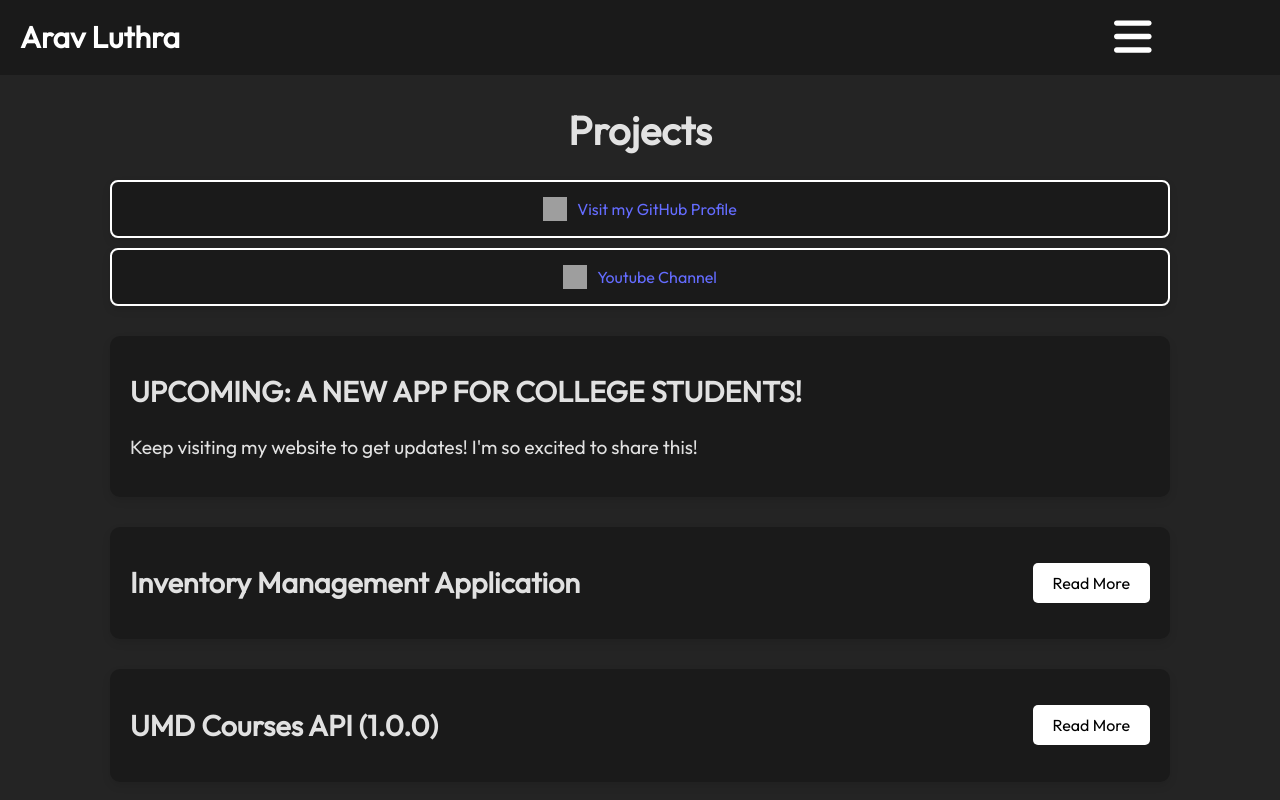
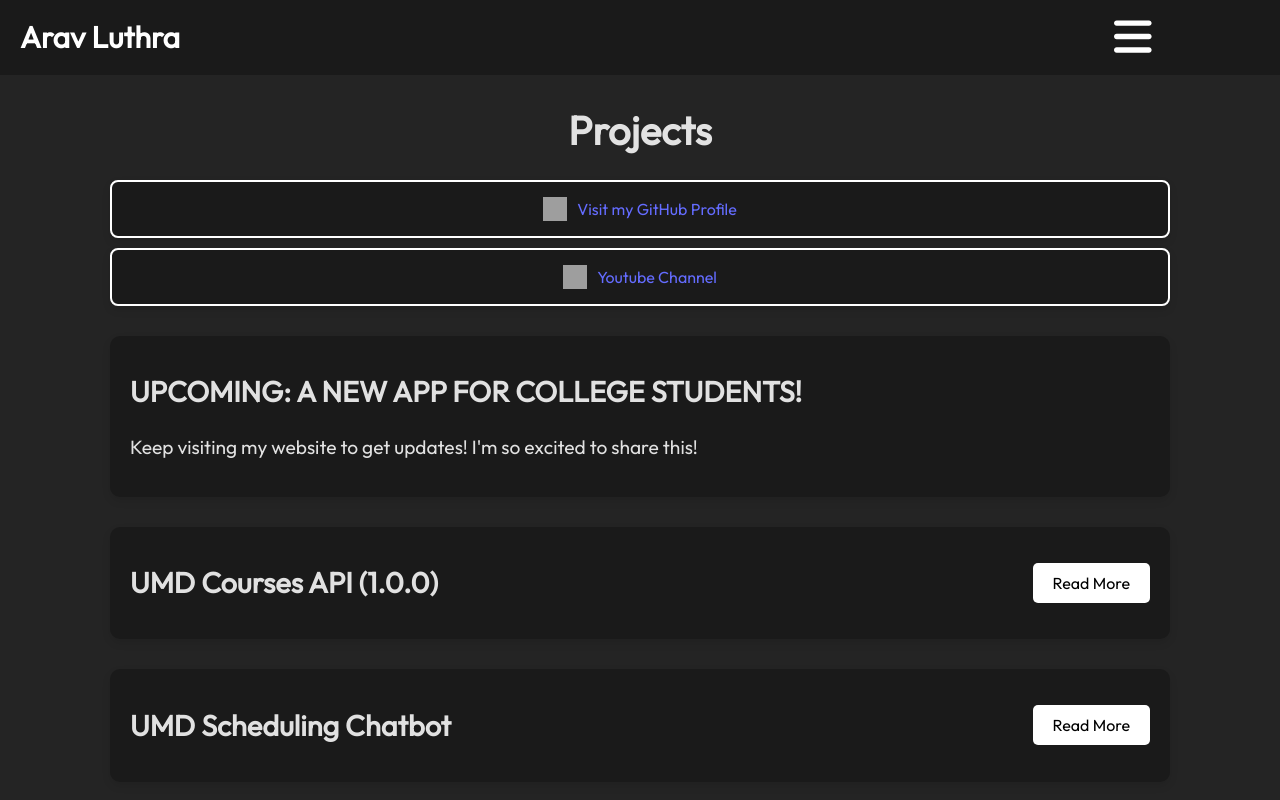
Before and after one commit to aluthra23/personal-website, a React (Vite) app: page /personal-website/projects in a window 1280 px wide. Shown: the top 800 px of the page. Built offline with nearby package versions, Linux system fonts and the light colour scheme; grey boxes are pictures that could not be loaded.

Commit message:
updated Resume and removed Inventory Management Project

```diff
--- a/src/components/home/Socials.jsx
+++ b/src/components/home/Socials.jsx
@@ -31,7 +31,7 @@ const Socials = () => {
         />
         <SocialCard
           icon={getImageUrl("resume.png")}
-          link="https://drive.google.com/file/d/1jZjih6WSTel1Hpe4qbzRTxfzq4C6vPp7/view?usp=sharing"
+          link="https://drive.google.com/file/d/1y7A9sVFRU2l5zi5ltddnxUaEkAgvRobT/view?usp=sharing"
           name="Resume"
         />
         {/* Add other social media platforms */}
--- a/src/components/projects/Projects.jsx
+++ b/src/components/projects/Projects.jsx
@@ -44,7 +44,7 @@ const Projects = () => {
           </div>
 
           <UpcomingProjects />
-          <InventoryTracker />
+          {/* <InventoryTracker /> */}
           <UMD_API />
           <UMD_ChatBot />
           <UMDScheduleWebScraper />
```
